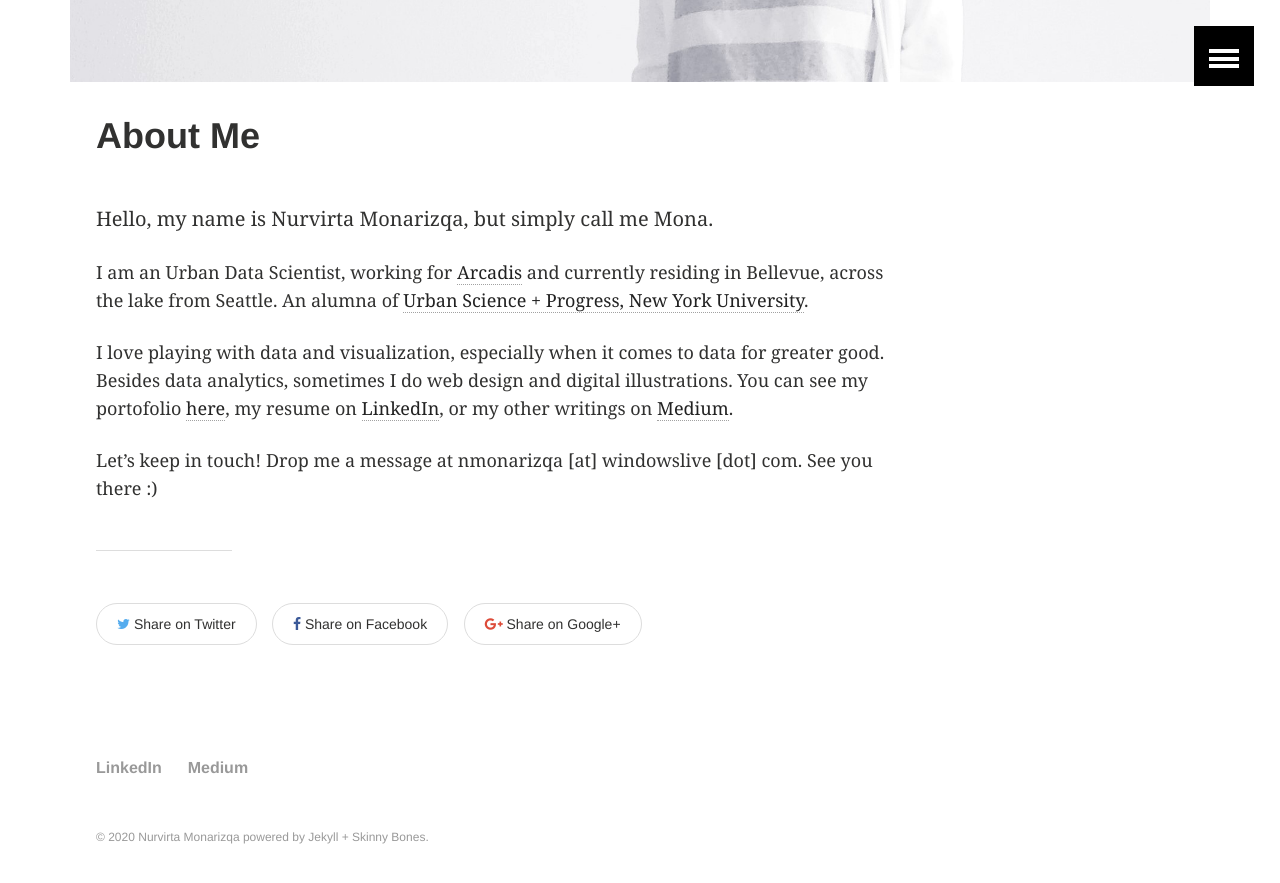
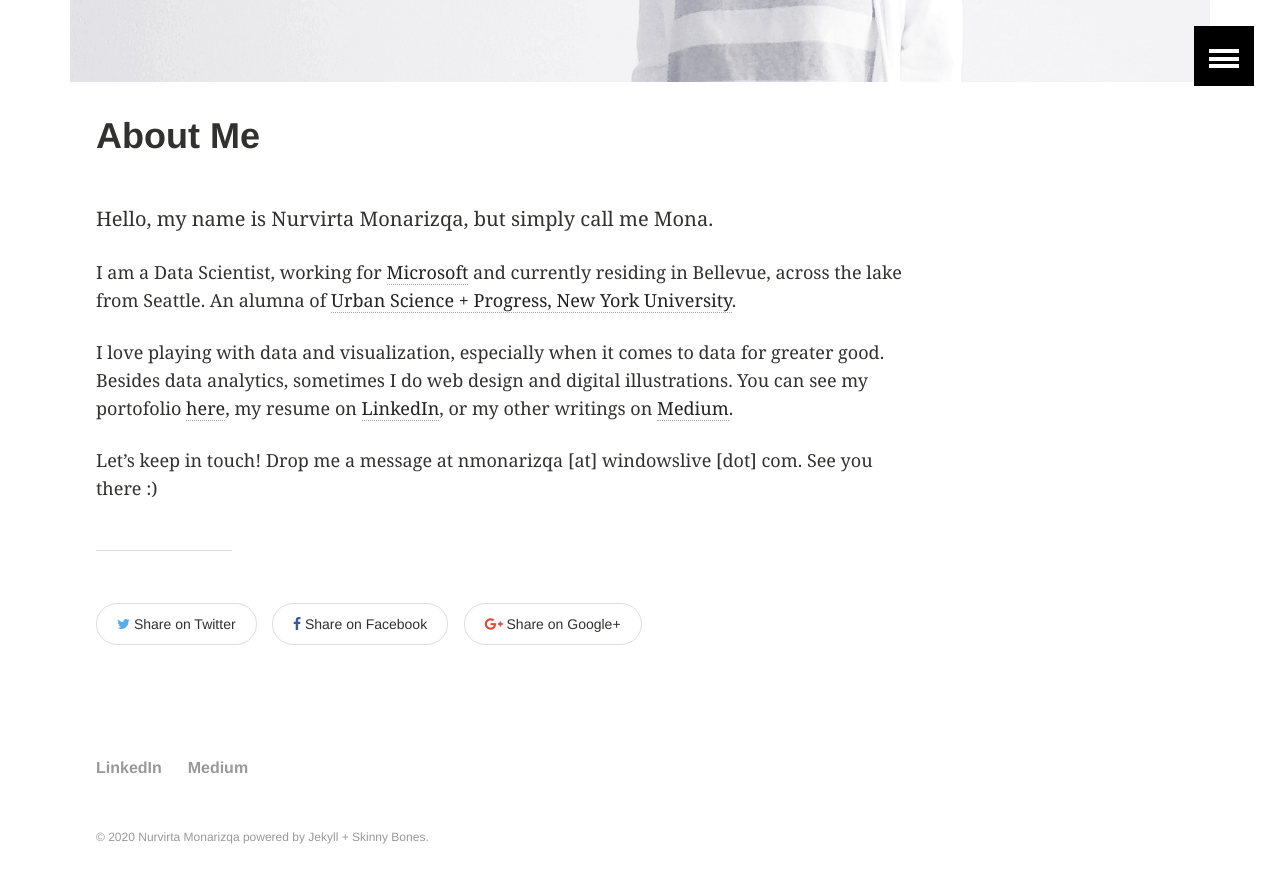
Before and after one commit to nmonarizqa/nmonarizqa.github.io, a Jekyll site: the page built from about.md, in a window 1280 px wide and 900 px high, scrolled down 671 px. Shown: the top 883 px of the window. Built offline with Jekyll 4.4.1, drawn with Linux system fonts in a browser that asks for light colours.

Commit message:
Update about.md

```diff
--- a/about.md
+++ b/about.md
@@ -10,7 +10,7 @@ image:
 
 Hello, my name is Nurvirta Monarizqa, but simply call me Mona.
 
-I am an Urban Data Scientist, working for [Arcadis](https://twitter.com/ArcadisGlobal) and currently residing in Bellevue, across the lake from Seattle. An alumna of [Urban Science + Progress, New York University](https://twitter.com/NYU_CUSP).
+I am a Data Scientist, working for [Microsoft](https://twitter.com/MSDefenderATP) and currently residing in Bellevue, across the lake from Seattle. An alumna of [Urban Science + Progress, New York University](https://twitter.com/NYU_CUSP).
 
 I love playing with data and visualization, especially when it comes to data for greater good. Besides data analytics, sometimes I do web design and digital illustrations. You can see my portofolio [here](https://nmonarizqa.github.io/portofolio/), my resume on [LinkedIn](https://www.linkedin.com/in/nmonarizqa), or my other writings on [Medium](https://medium.com/@nmonarizqa).
 
```
